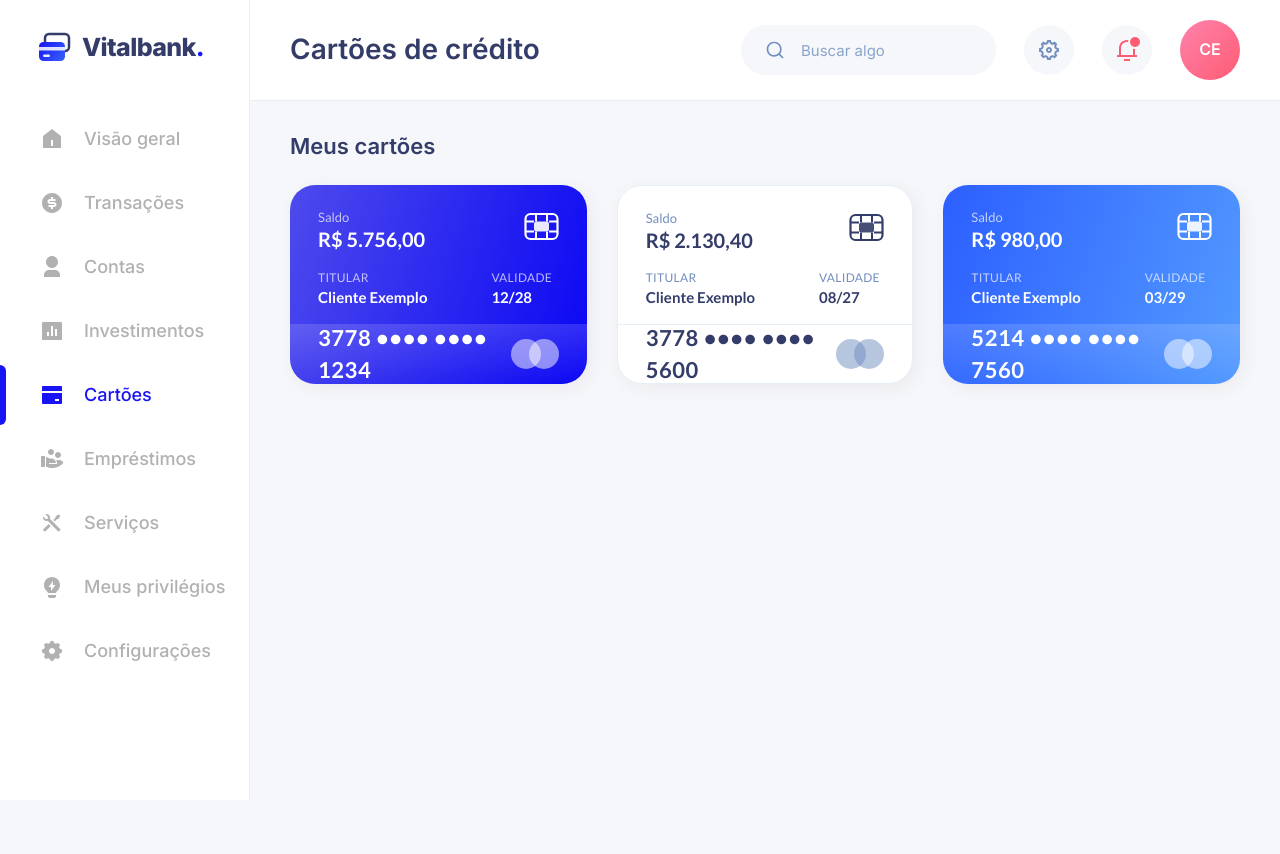
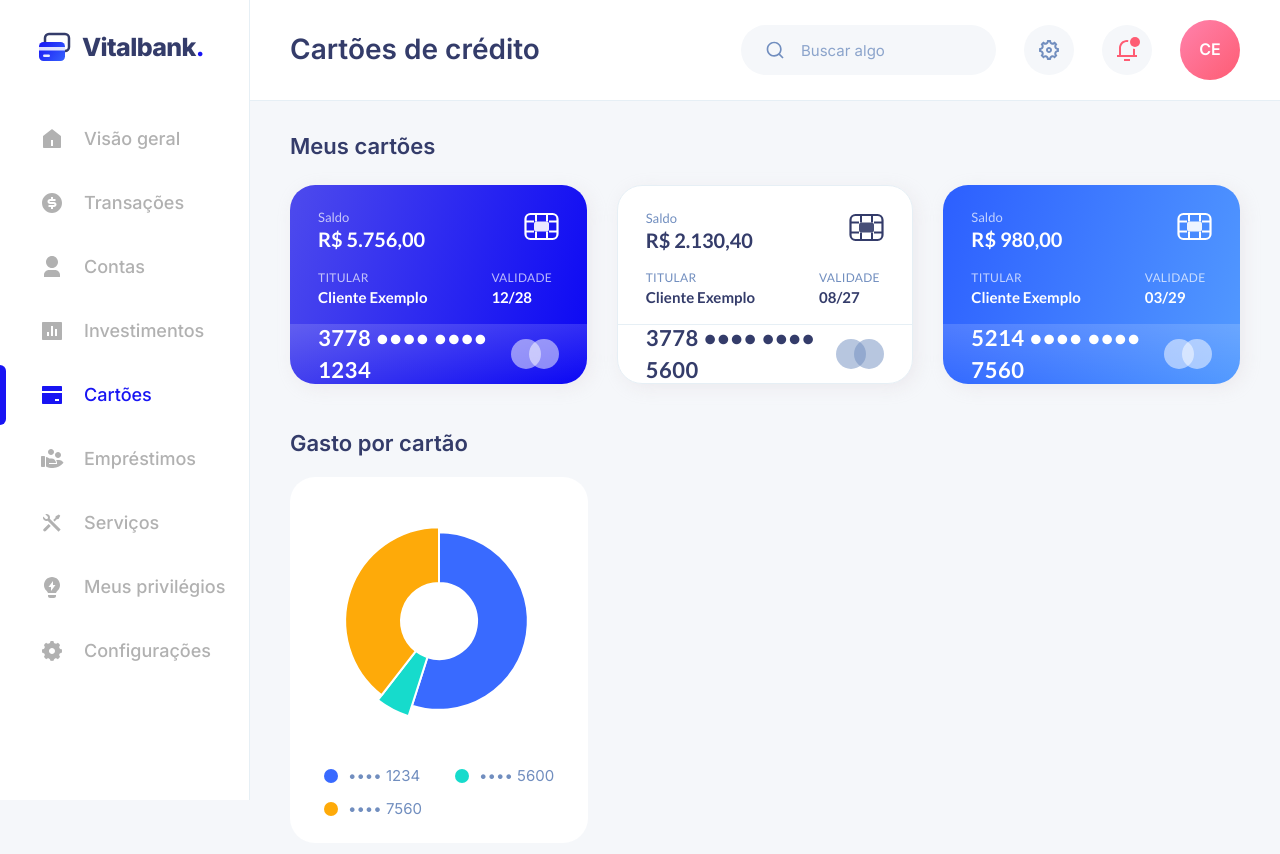
Before and after one commit to VictorNascimento14/Vitalbank, a Next.js app: page /cartoes in a window 1280 px wide. Shown: the top 854 px of the page. Before the commit the page ends 800 px from the top, so only its background shows below. Built offline with nearby package versions, Linux system fonts and the light colour scheme.

Commit message:
feat(cartoes): Gasto por cartão calculado das transações (#126)

```diff
--- a/src/app/(painel)/cartoes/page.tsx
+++ b/src/app/(painel)/cartoes/page.tsx
@@ -1,13 +1,15 @@
-import { listarCartoes } from "@/dados";
+import { listarCartoes, listarTransacoes } from "@/dados";
+import { GastoPorCartao } from "@/telas/cartoes/GastoPorCartao";
 import { MeusCartoes } from "@/telas/comum/MeusCartoes";
 
 export default async function CartoesDeCredito() {
-  const cartoes = await listarCartoes();
+  const [cartoes, transacoes] = await Promise.all([listarCartoes(), listarTransacoes()]);
   return (
     <div className="grid grid-cols-1 gap-6 lg:gap-[30px] xl:grid-cols-[minmax(0,35fr)_minmax(0,73fr)]">
       <div className="xl:col-span-2">
         <MeusCartoes cartoes={cartoes} quantos={3} />
       </div>
+      <GastoPorCartao cartoes={cartoes} transacoes={transacoes} />
     </div>
   );
 }
--- /dev/null
+++ b/src/telas/cartoes/GastoPorCartao.tsx
@@ -0,0 +1,35 @@
+import type { Cartao, Transacao } from "@/dados";
+import { finalDoCartao } from "@/dominio/cartao";
+import { somarCentavos } from "@/dominio/dinheiro";
+import { Bloco, GraficoDeRosca, TituloDeSecao } from "@/ui";
+
+const CORES = ["azul", "turquesa", "laranja", "rosa"];
+const ESPESSURAS = [0.82, 1, 0.9, 0.74];
+
+/** Quanto saiu por cartão: soma das saídas das transações de cada um. */
+export function gastoPorCartao(cartoes: readonly Cartao[], transacoes: readonly Transacao[]) {
+  return cartoes.map((c) => ({
+    final: c.final,
+    gasto: -somarCentavos(transacoes.filter((t) => t.cartao === c.final && t.valor < 0).map((t) => t.valor)),
+  }));
+}
+
+export function GastoPorCartao({ cartoes, transacoes }: { cartoes: readonly Cartao[]; transacoes: readonly Transacao[] }) {
+  const gastos = gastoPorCartao(cartoes, transacoes);
+  return (
+    <section aria-labelledby="gasto-por-cartao" className="flex flex-col">
+      <TituloDeSecao id="gasto-por-cartao">Gasto por cartão</TituloDeSecao>
+      <Bloco className="flex flex-1 items-center justify-center">
+        <GraficoDeRosca
+          titulo="Quanto saiu por cartão"
+          arcos={gastos.map((g, i) => ({
+            nome: finalDoCartao(g.final),
+            valor: g.gasto,
+            cor: CORES[i % CORES.length],
+            espessura: ESPESSURAS[i % ESPESSURAS.length],
+          }))}
+        />
+      </Bloco>
+    </section>
+  );
+}
```
Also changed, not shown: 1 other file (tests, documents, lock files or other folders).
